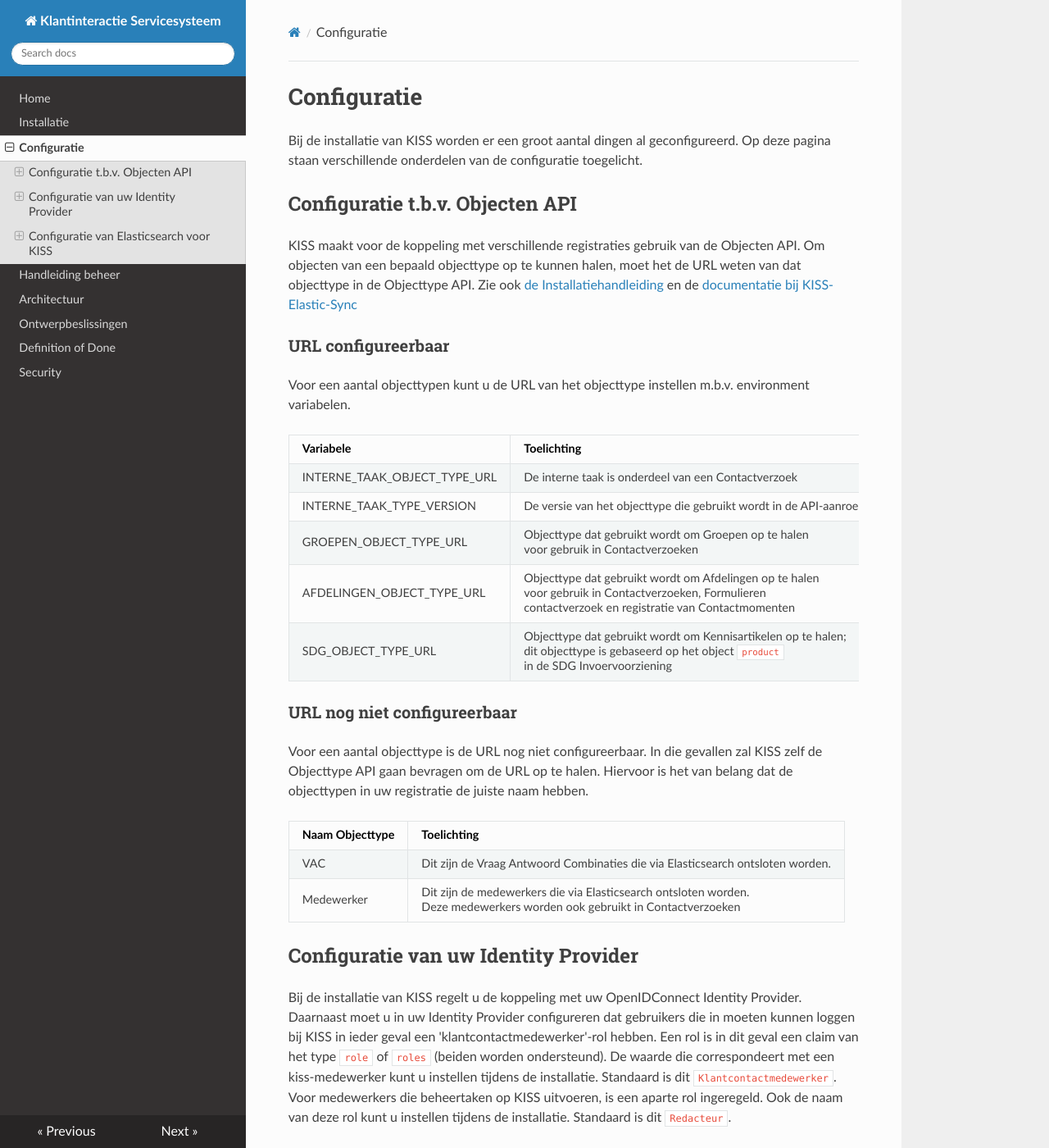
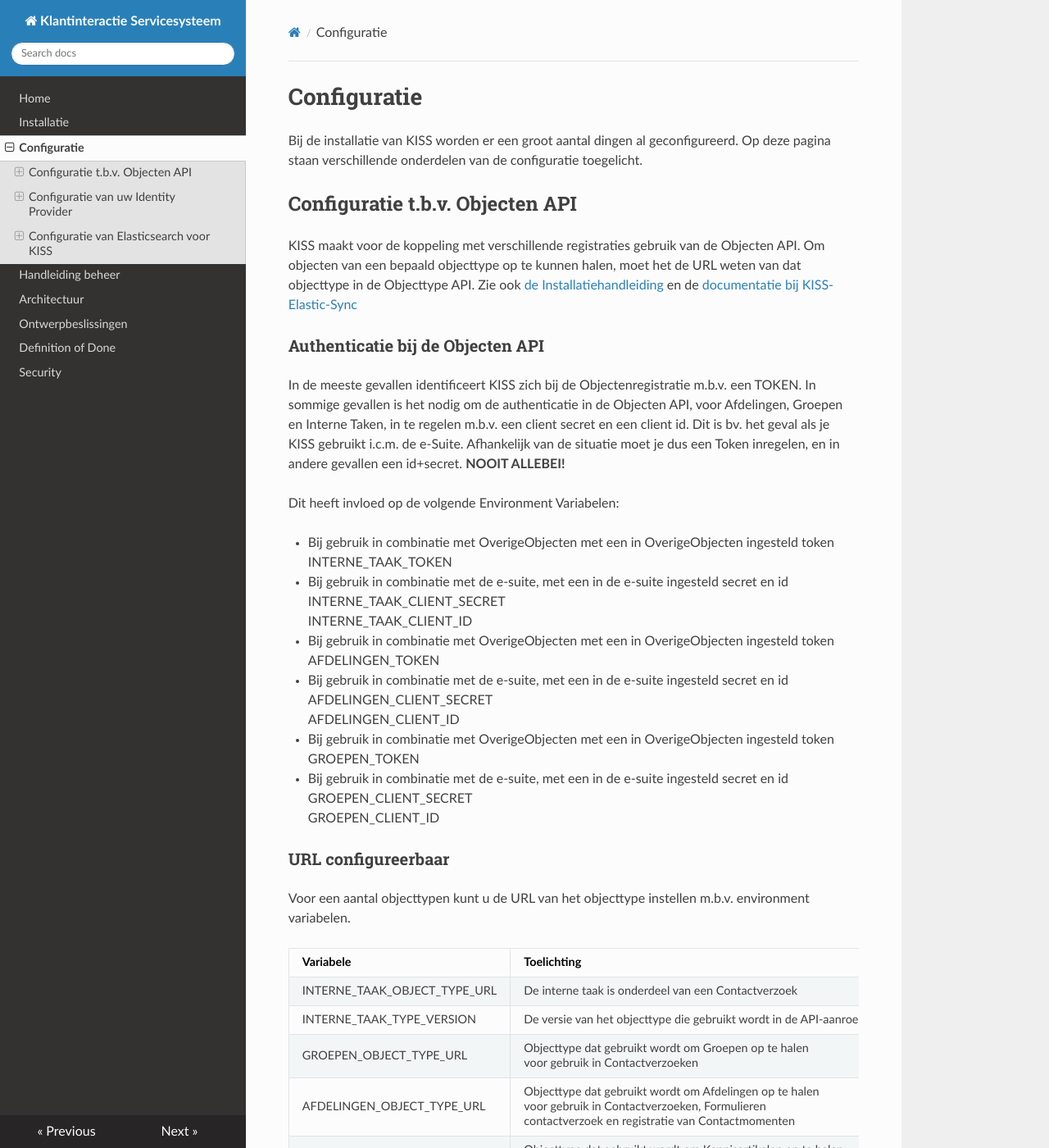
Before and after one commit to Klantinteractie-Servicesysteem/.github, an MkDocs documentation site: the page built from docs/CONFIGURATIE.md, in a window 1280 px wide and 1400 px high. Shown: the whole window at 82% size. Built offline with MkDocs 1.6.1, drawn with Linux system fonts in a browser that asks for light colours; nearby versions of some CDN libraries.

Commit message:
Update CONFIGURATIE.md
Update van Configuratie t.b.v. afdelingen groepen interne taken

```diff
--- a/docs/CONFIGURATIE.md
+++ b/docs/CONFIGURATIE.md
@@ -4,6 +4,31 @@
 
 ## Configuratie t.b.v. Objecten API
 KISS maakt voor de koppeling met verschillende registraties gebruik van de Objecten API. Om objecten van een bepaald objecttype op te kunnen halen, moet het de URL weten van dat objecttype in de Objecttype API. Zie ook [de Installatiehandleiding](https://kiss-klantinteractie-servicesysteem.readthedocs.io/en/latest/INSTALLATION/) en de [documentatie bij KISS-Elastic-Sync](https://github.com/Klantinteractie-Servicesysteem/KISS-Elastic-Sync/blob/main/README.md)
+
+### Authenticatie bij de Objecten API
+In de meeste gevallen identificeert KISS zich bij de Objectenregistratie m.b.v. een TOKEN.
+In sommige gevallen is het nodig om de authenticatie in de Objecten API, voor Afdelingen, Groepen en Interne Taken, in te regelen m.b.v. een client secret en een client id. Dit is bv. het geval als je KISS gebruikt i.c.m. de e-Suite. Afhankelijk van de situatie moet je dus een Token inregelen, en in andere gevallen een id+secret. **NOOIT ALLEBEI!**
+
+Dit heeft invloed op de volgende Environment Variabelen:
+
+- Bij gebruik in combinatie met OverigeObjecten met een in OverigeObjecten ingesteld token<br/>
+INTERNE_TAAK_TOKEN
+
+- Bij gebruik in combinatie met de e-suite, met een in de e-suite ingesteld secret en id<br/>
+INTERNE_TAAK_CLIENT_SECRET<br/>
+INTERNE_TAAK_CLIENT_ID
+
+- Bij gebruik in combinatie met OverigeObjecten met een in OverigeObjecten ingesteld token<br/>
+AFDELINGEN_TOKEN
+
+- Bij gebruik in combinatie met de e-suite, met een in de e-suite ingesteld secret en id
+AFDELINGEN_CLIENT_SECRET <br/>AFDELINGEN_CLIENT_ID
+
+- Bij gebruik in combinatie met OverigeObjecten met een in OverigeObjecten ingesteld token<br/>
+GROEPEN_TOKEN
+
+- Bij gebruik in combinatie met de e-suite, met een in de e-suite ingesteld secret en id
+GROEPEN_CLIENT_SECRET <br/> GROEPEN_CLIENT_ID
 
 ### URL configureerbaar
 Voor een aantal objecttypen kunt u de URL van het objecttype instellen m.b.v. environment variabelen.
```
